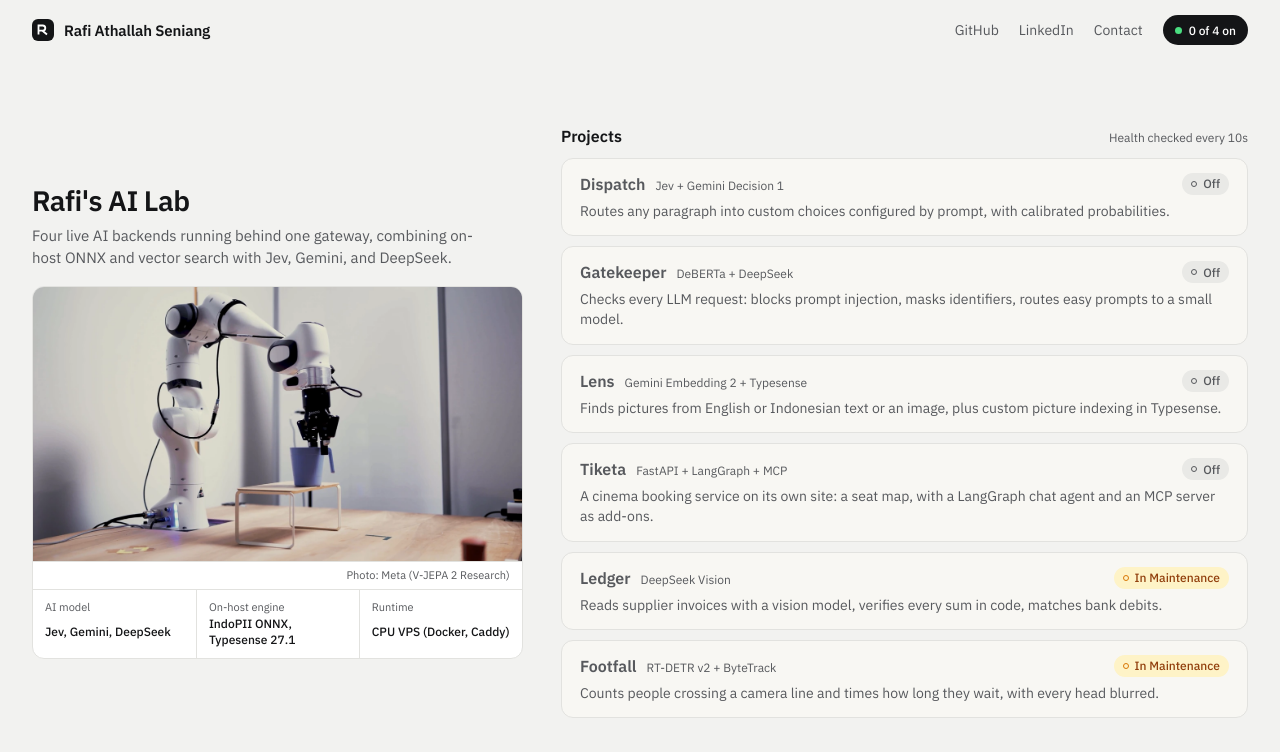
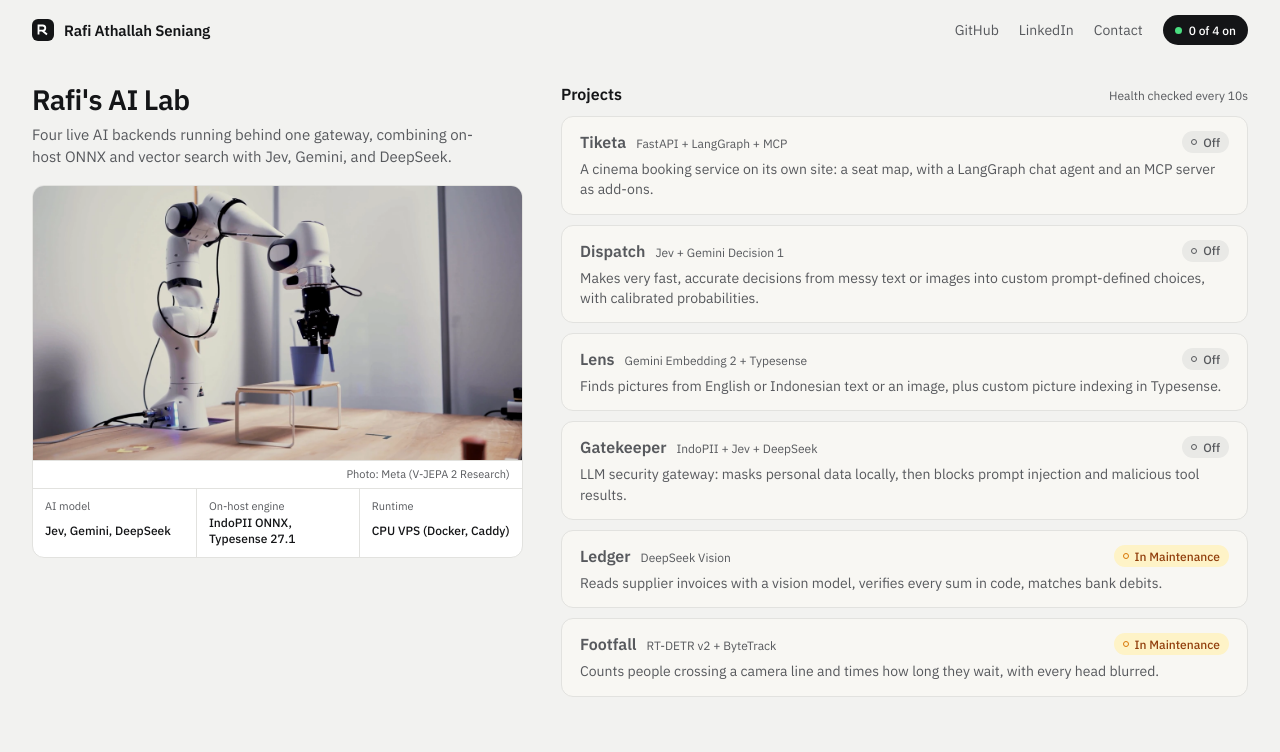
Before and after one commit to rafi-seniang/ai-engineering-lab, a React (Vite) app: page / in a window 1280 px wide. Shown: the top 752 px of the page. Built offline with nearby package versions, Linux system fonts and the light colour scheme; no server answers; what openapi-fetch would draw is missing.

Commit message:
polish(lobby): align top columns, reorder cards, update Gatekeeper & Dispatch copy

```diff
--- a/src/lab/projects.json
+++ b/src/lab/projects.json
@@ -1,4 +1,16 @@
 [
+  {
+    "id": "tiketa",
+    "name": "Tiketa",
+    "port": 8070,
+    "site_port": 5174,
+    "status": "built",
+    "group": "Language",
+    "engine": "FastAPI + LangGraph + MCP",
+    "summary": "A cinema booking service on its own site: a seat map, with a LangGraph chat agent and an MCP server as add-ons.",
+    "picture": "tiketa-cinema-batavia-1930s",
+    "caption": "Cinema booking with a chat agent and MCP as add-ons"
+  },
   {
     "id": "pilah",
     "name": "Dispatch",
@@ -7,21 +19,9 @@
     "group": "Language",
     "engine": "Jev + Gemini Decision 1",
     "route": "/dispatch",
-    "summary": "Routes any paragraph into custom choices configured by prompt, with calibrated probabilities.",
+    "summary": "Makes very fast, accurate decisions from messy text or images into custom prompt-defined choices, with calibrated probabilities.",
     "picture": "pilah-sorting-mail-1910",
     "caption": "Configurable System 1 decision router"
-  },
-  {
-    "id": "gatekeeper",
-    "name": "Gatekeeper",
-    "port": 8020,
-    "status": "built",
-    "group": "Language",
-    "engine": "DeBERTa + DeepSeek",
-    "route": "/gatekeeper",
-    "summary": "Checks every LLM request: blocks prompt injection, masks identifiers, routes easy prompts to a small model.",
-    "picture": "gatekeeper-toll-gate-1900",
-    "caption": "OpenAI-compatible LLM security gateway"
   },
   {
     "id": "lens",
@@ -36,16 +36,16 @@
     "caption": "Multimodal vector search in Typesense"
   },
   {
-    "id": "tiketa",
-    "name": "Tiketa",
-    "port": 8070,
-    "site_port": 5174,
+    "id": "gatekeeper",
+    "name": "Gatekeeper",
+    "port": 8020,
     "status": "built",
     "group": "Language",
-    "engine": "FastAPI + LangGraph + MCP",
-    "summary": "A cinema booking service on its own site: a seat map, with a LangGraph chat agent and an MCP server as add-ons.",
-    "picture": "tiketa-cinema-batavia-1930s",
-    "caption": "Cinema booking with a chat agent and MCP as add-ons"
+    "engine": "IndoPII + Jev + DeepSeek",
+    "route": "/gatekeeper",
+    "summary": "LLM security gateway: masks personal data locally, then blocks prompt injection and malicious tool results.",
+    "picture": "gatekeeper-toll-gate-1900",
+    "caption": "LLM security gateway"
   },
   {
     "id": "ledger",
--- a/src/lobby/lobby.css
+++ b/src/lobby/lobby.css
@@ -88,8 +88,8 @@
   display: grid;
   grid-template-columns: 5fr 7fr;
   gap: clamp(24px, 3vw, 44px);
-  align-items: center;
-  padding: 12px 0 28px;
+  align-items: start;
+  padding: 24px 0 28px;
 }
 
 .lb-intro {
```
Also changed, not shown: 1 other file (tests, documents, lock files or other folders).
